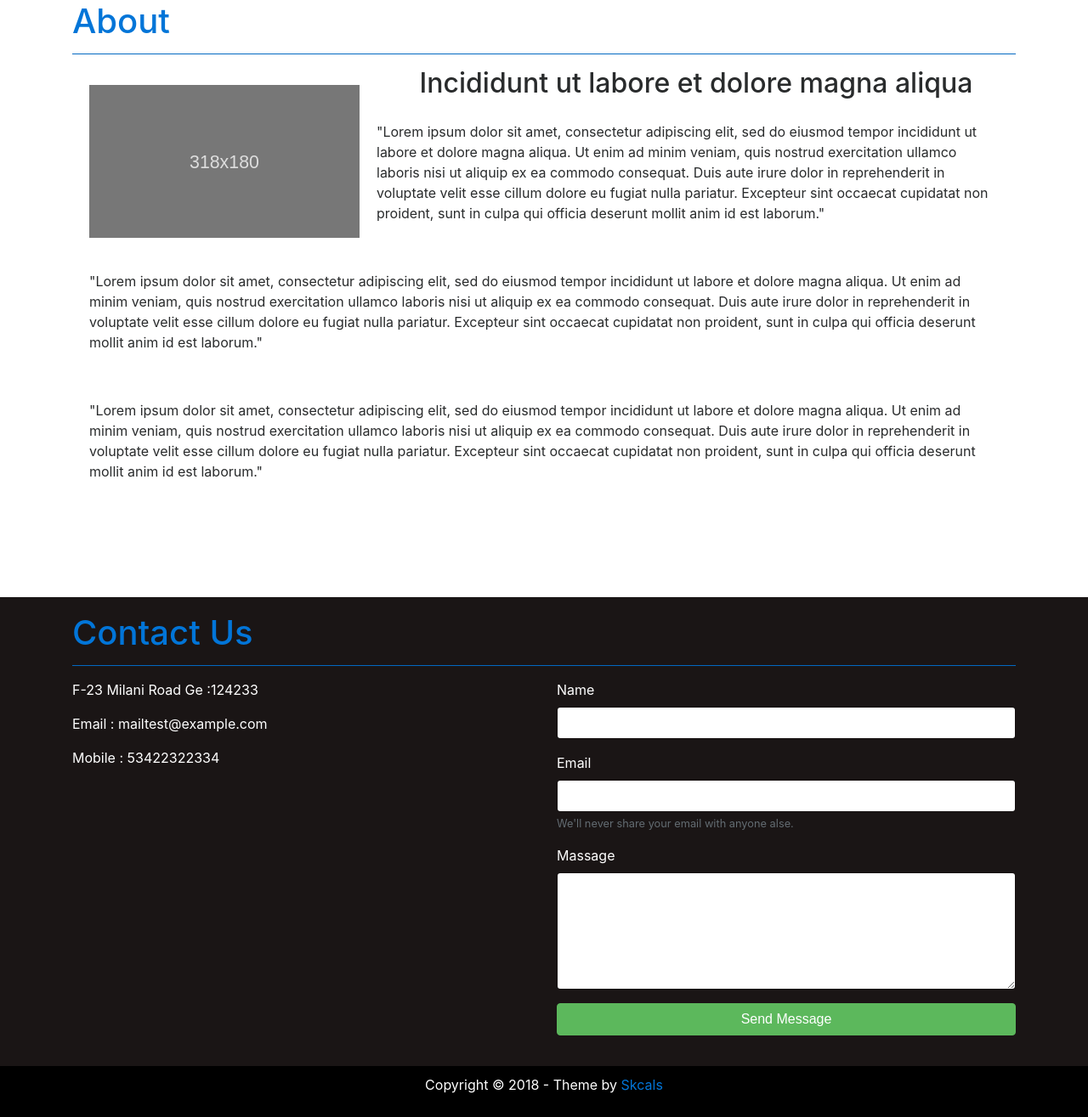
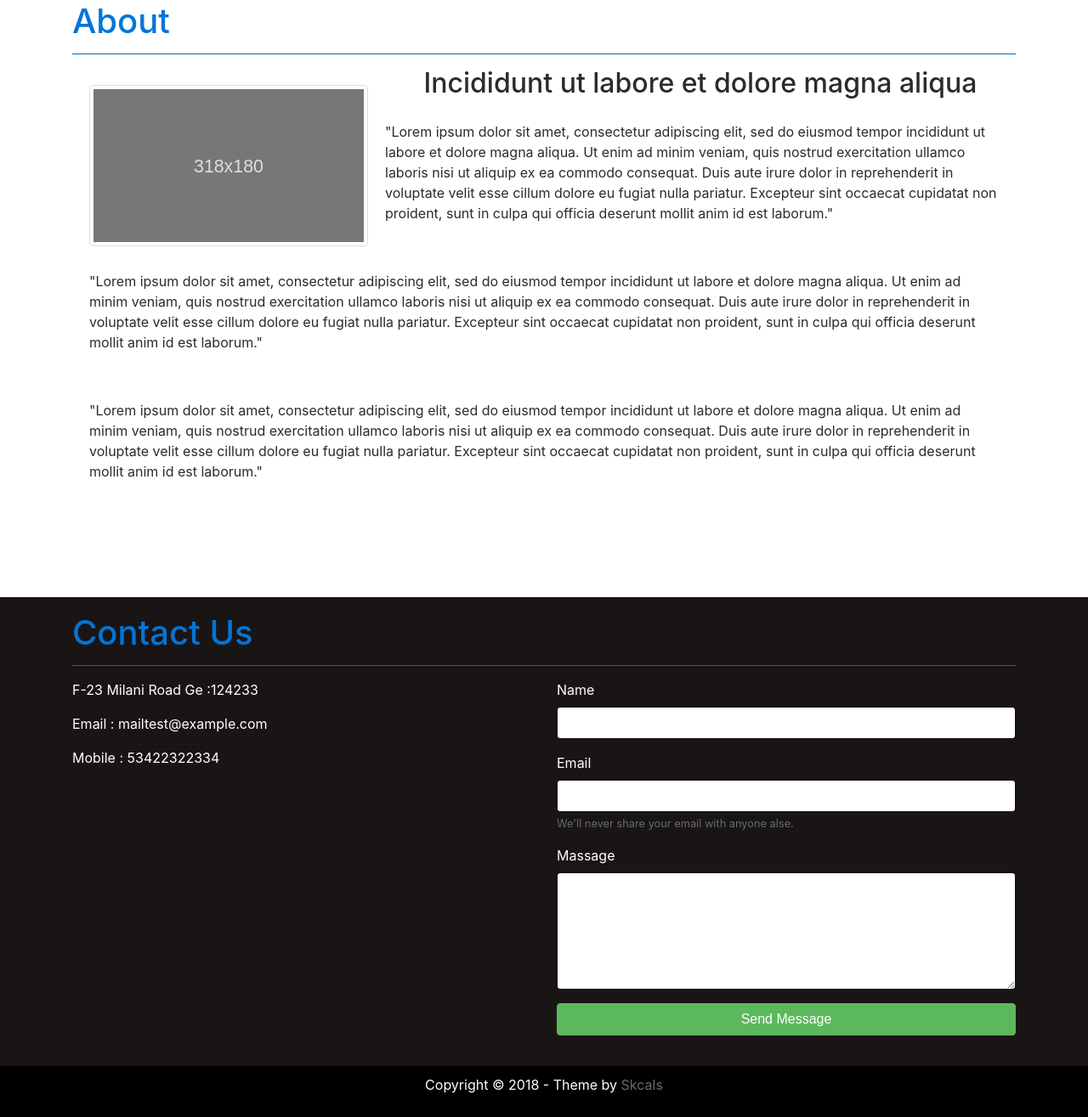
Before and after one commit to skcals/skcals-web-theme, a plain HTML site: page index.html in a window 1280 px wide. Shown: the part 3464-4779 px from the top of the page at 85% size. Drawn offline with Linux system fonts and the light colour scheme; a web font is replaced by a local one.

Commit message:
Update index.html

```diff
--- a/index.html
+++ b/index.html
@@ -271,7 +271,7 @@
              <hr class="bg-primary">
 
              <div class="about clearfix">
-                 <img src="images/a.svg" alt="about-img" style="float:left;">
+                 <img src="images/a.svg" alt="about-img" style="float:left;" class="img-thumbnail">
                  <div class="about-text">
                    <h2 class="text-center">Incididunt ut labore et dolore magna aliqua</h2>
 
@@ -353,7 +353,7 @@
       <div class="footer">
           <div class="container">
               <div class="text-center">
-                  <p>Copyright &copy; 2018 - Theme by <a href=" ">Skcals</a></p>
+                  <p>Copyright &copy; 2018 - Theme by <a href="https://github.com/skcals/skcals-web-theme" class="text-muted">Skcals</a></p>
               </div>
           </div>
       </div>
```
